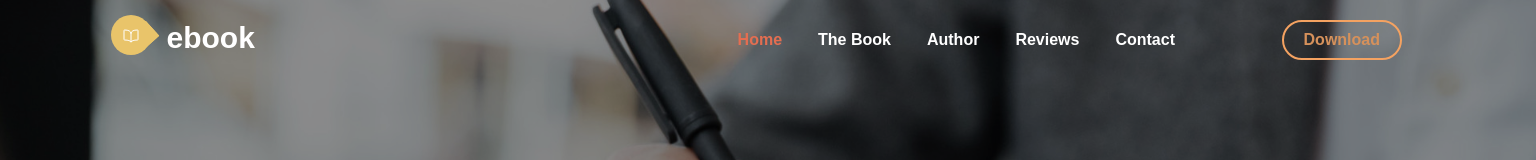
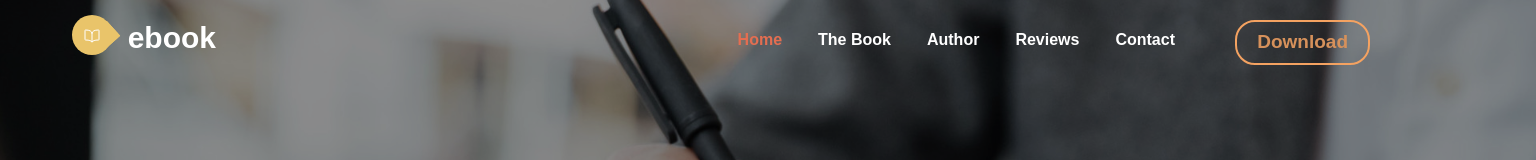
Before and after one commit to mamtasarojdx/project-6, a React (Create React App) app: page / in a window 1536 px wide. Shown: the top 160 px of the page. Built offline with nearby package versions, Linux system fonts and the light colour scheme.

Commit message:
commit today21

```diff
--- a/src/Components/CSS/HeaderStyle.module.css
+++ b/src/Components/CSS/HeaderStyle.module.css
@@ -223,6 +223,19 @@ body {
     right: 155px;
   }
 }
+@media only screen and (max-width: 2558px) and (min-width: 1440px) {
+  .btnNaira {
+    left: -3%;
+  }
+  .ebookIntro {
+    margin-top: 2%;
+  }
+  .DownBtnDiv{
+    position: absolute;
+    right: 147px;
+    font-size: 19px;
+  }
+}
 
 @media only screen and (min-width: 2560px) {
   .stickyWrapper {
```
